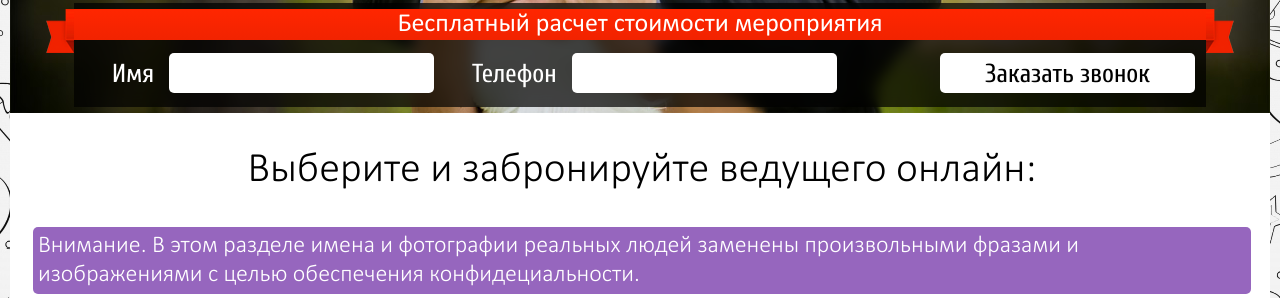
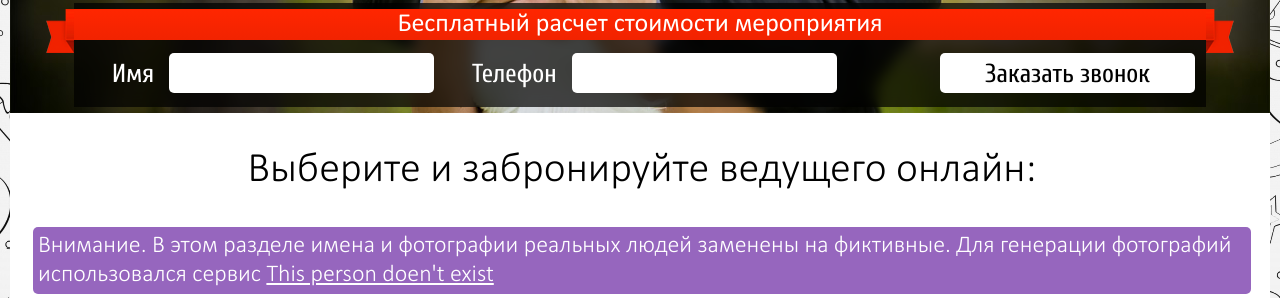
Before and after one commit to Vadim-Moshev/portfolio_showekb, a website built with webpack: page src/index.html in a window 1280 px wide. Shown: the part 654-952 px from the top of the page. Built offline with nearby package versions, Linux system fonts and the light colour scheme; a web font is replaced by a local one.

Commit message:
change note

```diff
--- a/src/index.html
+++ b/src/index.html
@@ -241,8 +241,10 @@
           </h1>
           <div class="note">
             Внимание. В этом разделе имена и фотографии реальных людей заменены
-            произвольными фразами и изображениями с целью обеспечения
-            конфидециальности.
+            на фиктивные. Для генерации фотографий использовался сервис
+            <a target="_blank" href="https://this-person-does-not-exist.com/ru"
+              >This person doen't exist</a
+            >
           </div>
           <div class="book-leader__leaders-container">
             <div class="book-leader__leader-item">
--- a/src/styles/main.scss
+++ b/src/styles/main.scss
@@ -45,4 +45,8 @@ body {
   background-color: $violet;
   @include font(24px, "calibri_light", #fff, 1.2);
   margin-bottom: 30px;
+
+  a {
+    color: #fff;
+  }
 }
```
